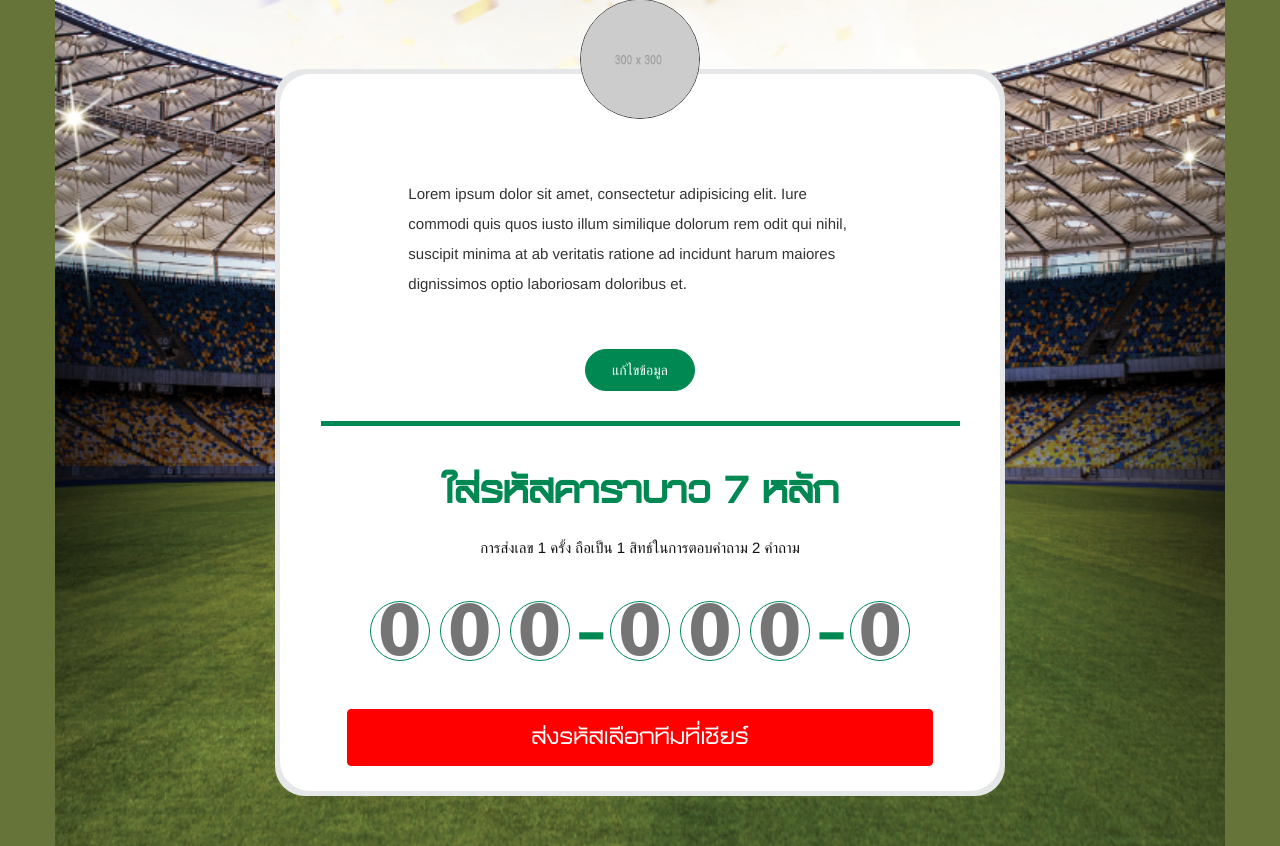
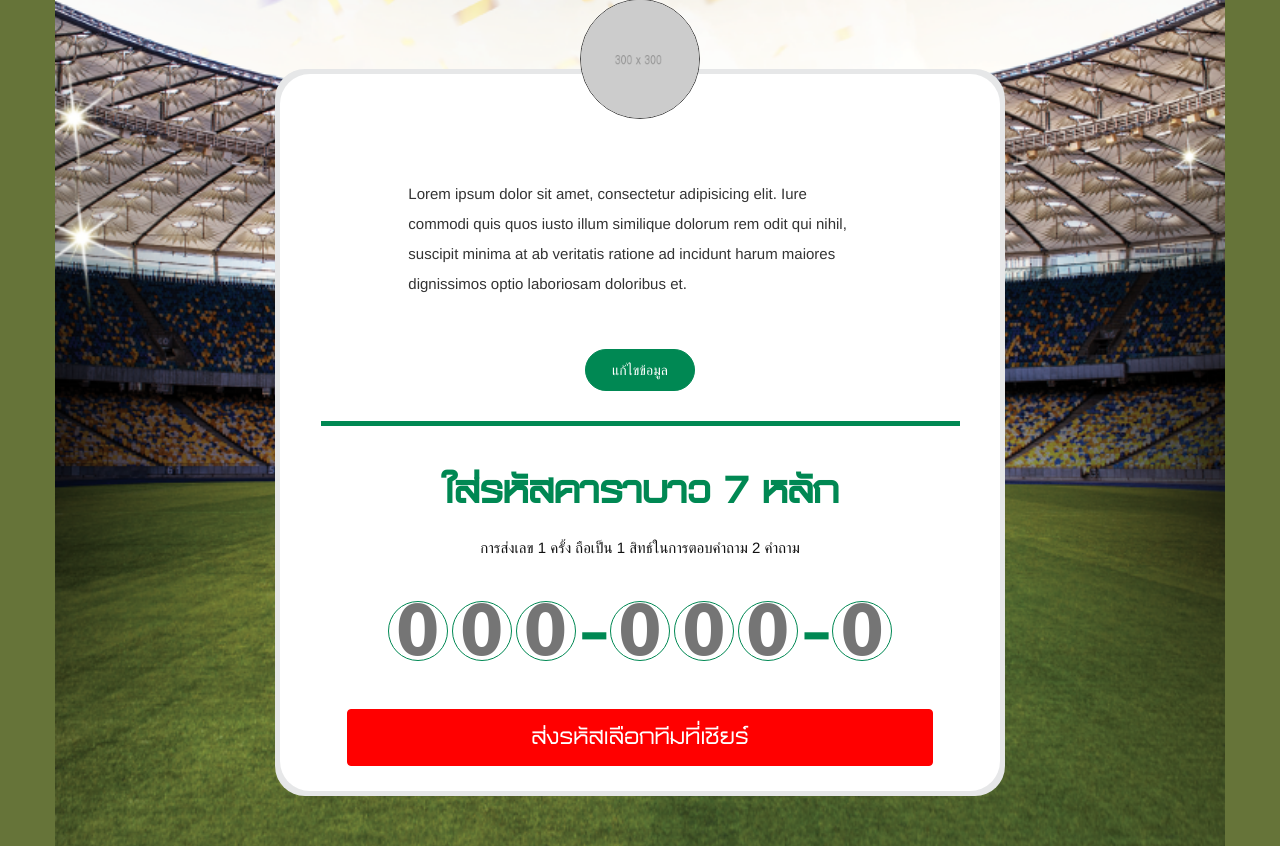
Before and after one commit to Parmarno/fwc, a PHP site: page /page1.html in a window 1280 px wide. Shown: the part 491-1337 px from the top of the page. Run offline with PHP 8.4, Linux system fonts and the light colour scheme.

Commit message:
update bug

```diff
--- a/assets/css/style.css
+++ b/assets/css/style.css
@@ -95,6 +99,10 @@ body{
     text-align: center;
     font-family: 'tahoma';
 }
+.phone-number .input-circle.input-small{
+	width: 30px; height: 30px;
+	margin: 0rem;
+}
 .phone-number .markline{  display: none; font-size: 7rem; font-family: DBRamintraX, 'sans-serif';  font-weight: bold; color: #008853; }
 
 .phone-number-contact .number-circle,
@@ -121,6 +129,11 @@ body{
 	.phone-number-contact .input-circle{
 		width: 40px; height: 40px; line-height: 40px;
 		font-size: 4rem;
+	}
+
+	.phone-number .input-circle.input-small{
+		width: 60px; height: 60px;
+		margin: 0rem;
 	}
 }
 
--- a/page1.html
+++ b/page1.html
@@ -44,15 +44,15 @@
 							</span>
 							<div class="text-center">
 								<div class="phone-number">
-									<input type="text" id="num-1" class="input-circle event-checked" value="" placeholder="0">
-									<input type="text" id="num-2" class="input-circle event-checked" value="" placeholder="0">
-									<input type="text" id="num-3" class="input-circle event-checked" value="" placeholder="0">
+									<input type="text" id="num-1" class="input-circle input-small event-checked" value="" placeholder="0">
+									<input type="text" id="num-2" class="input-circle input-small event-checked" value="" placeholder="0">
+									<input type="text" id="num-3" class="input-circle input-small event-checked" value="" placeholder="0">
 									<div class="markline">-</div>
-									<input type="text" id="num-4" class="input-circle event-checked" value="" placeholder="0">
-									<input type="text" id="num-5"class="input-circle event-checked" value="" placeholder="0">
-									<input type="text" id="num-6" class="input-circle event-checked" value="" placeholder="0">
+									<input type="text" id="num-4" class="input-circle input-small event-checked" value="" placeholder="0">
+									<input type="text" id="num-5" class="input-circle input-small event-checked" value="" placeholder="0">
+									<input type="text" id="num-6" class="input-circle input-small event-checked" value="" placeholder="0">
 									<div class="markline">-</div>
-									<input type="text" id="num-7" class="input-circle event-checked" value="" placeholder="0">
+									<input type="text" id="num-7" class="input-circle input-small event-checked" value="" placeholder="0">
 								</div>
 							</div>
 							<div class="row">
```
Also changed, not shown: other parts of assets/css/style.css (+46 -3 lines), page3.html (+5 -5 lines), page4.html (+17 -3 lines), assets/images/gf.png (added), assets/images/gm.png (added), assets/images/wf.png (added), assets/images/wm.png (added).
